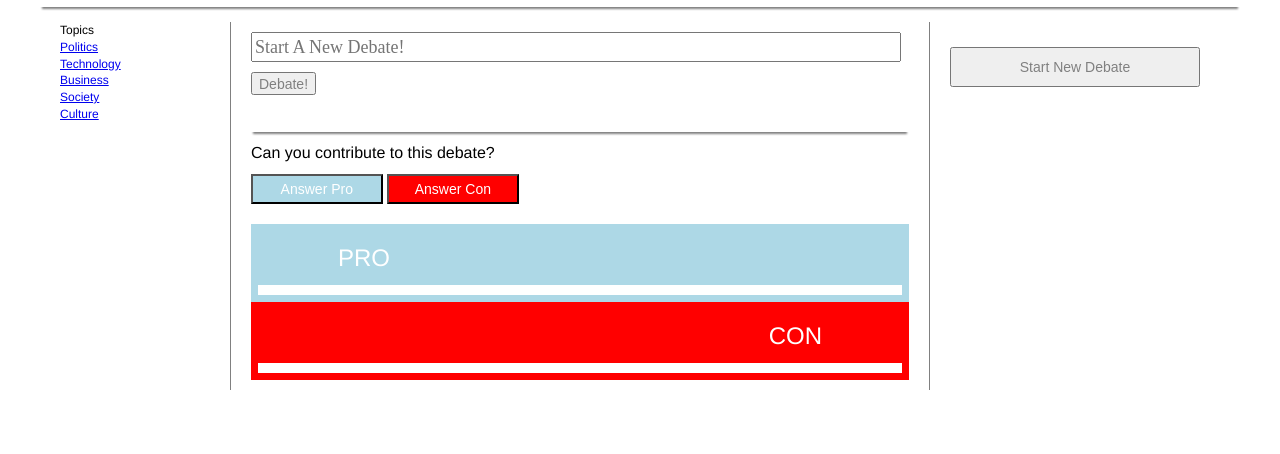
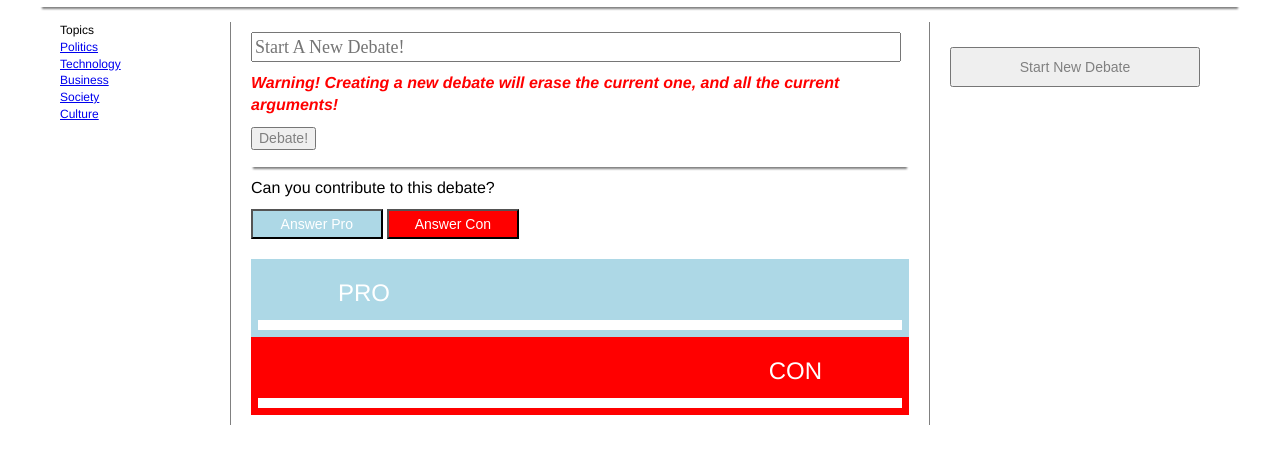
Before and after one commit to thespacemoose/a2d, a plain HTML site: page index.html in a window 1280 px wide. Both pictures are taken after a click on the button "Start New Debate". Shown: the part 44-498 px from the top of the page. Drawn offline with nearby package versions, Linux system fonts and the light colour scheme; a script that the page names is missing.

Commit message:
Added files via upload

```diff
--- a/css/style.css
+++ b/css/style.css
@@ -243,7 +243,8 @@ textarea {
   }
 .topicTitleForm {
   display: none;
-  height: 80px;
+  height: 115px;
+
 }
 .answerButton {
   display: inline-block;
@@ -288,3 +289,10 @@ textarea {
 .formOpen {
   display: inherit;
 }
+#warning {
+  font-size: 16px;
+  font-style: italic;
+  font-weight: bold;
+  color: red;
+  padding-bottom: 10px;
+}
--- a/index.html
+++ b/index.html
@@ -40,6 +40,7 @@
 				<div id="topicTitleInput">
 					<form class="topicTitleForm">
 						<input id="topicTitleInputArea" type="text" placeholder="Start A New Debate!" required>
+						<p id="warning">Warning! Creating a new debate will erase the current one, and all the current arguments!</p>
 						<button id="topicTitleButton"
 						>Debate!</button>
 					</form>
```
